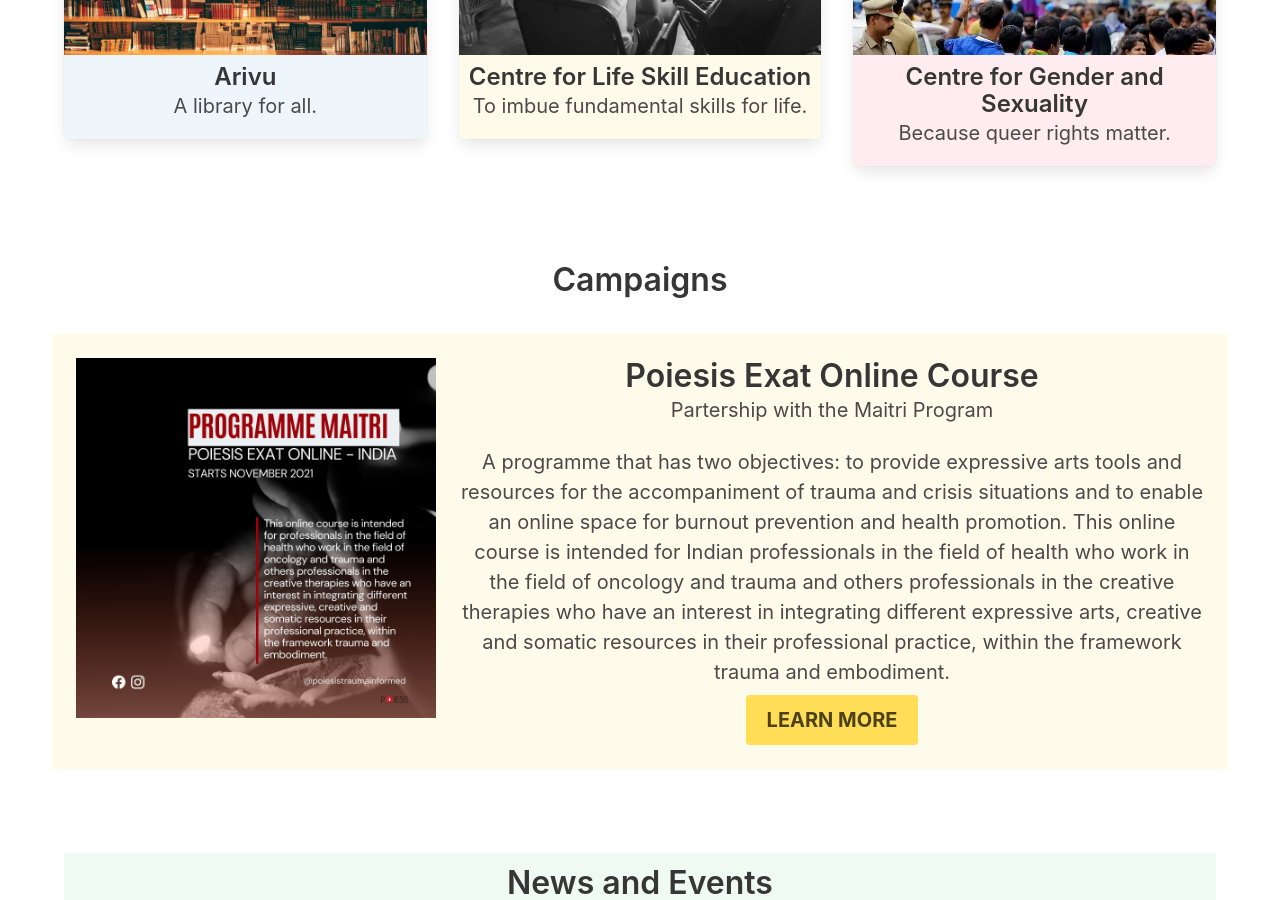
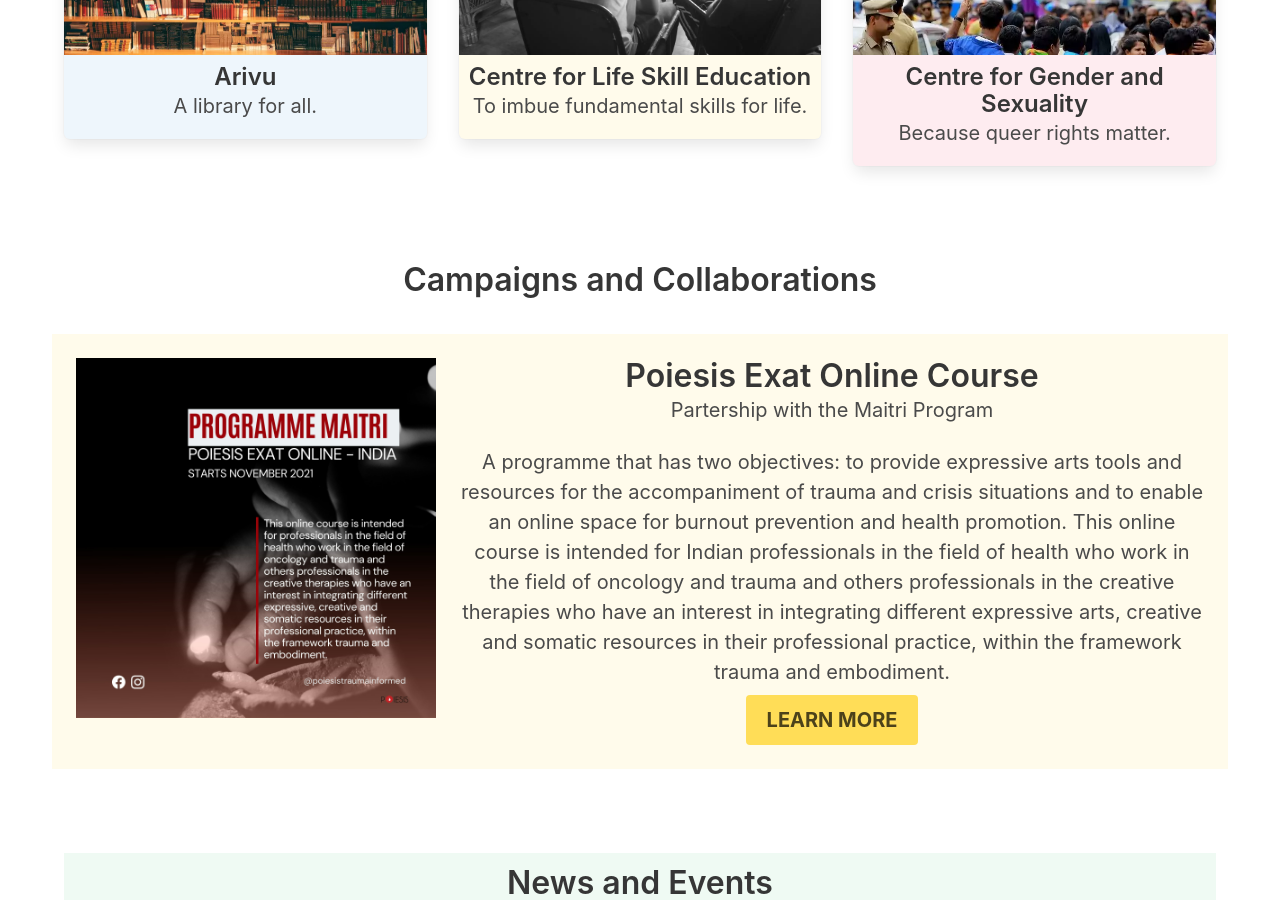
Before and after one commit to thennal10/anannia, a Jekyll site: the page built from index.html, in a window 1280 px wide and 900 px high, scrolled down 2062 px. Built offline with Jekyll 4.4.1, drawn with Linux system fonts in a browser that asks for light colours.

Commit message:
Add 'collaborations' in campaigns  title

```diff
--- a/campaigns.html
+++ b/campaigns.html
@@ -10,7 +10,7 @@ logourl: assets/logo-text-white.png
 
 <section class="section">
     <div class="container has-text-centered">
-        <p class="title">Campaigns</p>
+        <p class="title">Campaigns and Collaborations</p>
             {% for campaign in site.campaigns reversed %}
                 {{ campaign.content }}
             {% endfor %}
--- a/index.html
+++ b/index.html
@@ -87,7 +87,7 @@ herobody: herofrontpage.html
     <section class="section" id="campaigns">
         <div class="container has-text-centered">
             <div class="mb-6">
-                <a class="title" href={{ site.data.links.campaigns }}>Campaigns</a>
+                <a class="title" href={{ site.data.links.campaigns }}>Campaigns and Collaborations</a>
             </div>
             {% assign campaign = site.campaigns[-1] %}
             {{ campaign.content }}
```
